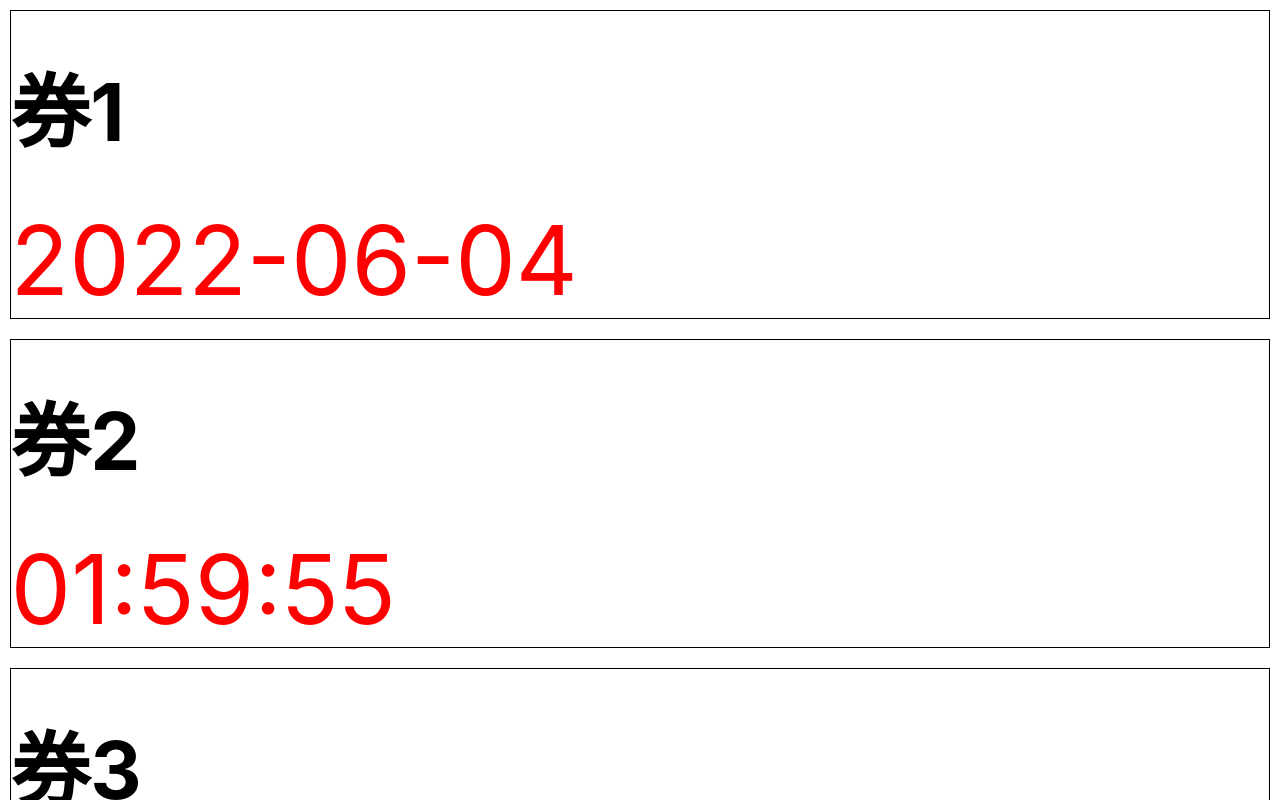
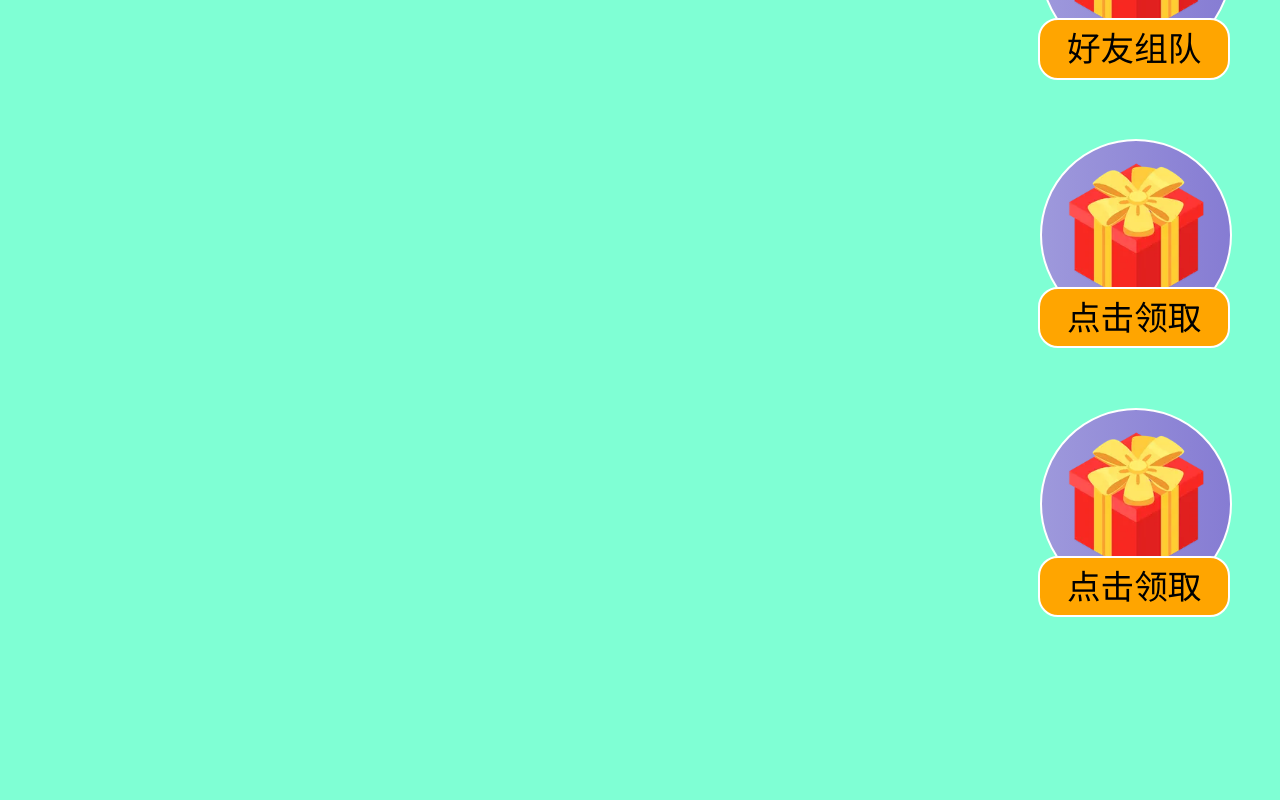
Before and after one commit to zhangone233/h5_demo, a React app: page / in a window 1280 px wide. Built offline with nearby package versions, Linux system fonts and the light colour scheme.

Commit message:
feat: animation动画

```diff
--- a/src/index.js
+++ b/src/index.js
@@ -5,12 +5,13 @@ import App from './App';
 import Home from './pages/home'
 import PageB from './pages/pageB/pageB'
 import PageC from './pages/pageC/pageC'
+import PageD from './pages/pageD/pageD'
 import reportWebVitals from './reportWebVitals';
 
 const root = ReactDOM.createRoot(document.getElementById('root'));
 root.render(
   <React.StrictMode>
-    <PageC />
+    <PageD />
   </React.StrictMode>
 );
 
--- a/src/pages/pageC/components/ListItem/ListItem.jsx.jsx
+++ b/src/pages/pageC/components/ListItem/ListItem.jsx.jsx
@@ -13,6 +13,18 @@ import dayjs from 'dayjs';
  */
 
 class ListItem extends PureComponent {
+
+  // static getDerivedStateFromProps (nextProps, nextState) {
+
+  // }
+
+  // componentDidUpdate(prevProps, prevState) {
+  //   const { delayBox, finalReward } = this.props;
+
+  //   if (prevProps.delayBox !== delayBox || prevProps.finalReward !== finalReward) {
+  //     this.hasCoupon();
+  //   }
+  // }
 
   // 截止日期定时器
   deadlineTimer = null;
@@ -106,7 +118,7 @@ class ListItem extends PureComponent {
 
     const [h, m, s] = this.secondsConvertHMS(differenceSecondsTime, true);
 
-    this.startTimeoutFn(differenceSecondsTime);
+    // this.startTimeoutFn(differenceSecondsTime);
     return `${h}:${m}:${s}`;
   }
 
--- /dev/null
+++ b/src/pages/pageD/pageD.jsx
@@ -0,0 +1,44 @@
+import React, { PureComponent } from 'react';
+import './pageD.scss';
+
+export default class PageD extends PureComponent {
+  state = {
+    data: [
+      {
+        name: '好友组队',
+        url: require('./gift.png'),
+      },
+      {
+        name: '点击领取',
+        url: require('./gift.png'),
+      },
+      {
+        name: '点击领取',
+        url: require('./gift.png'),
+      }
+    ]
+  }
+
+  render () {
+    const { data } = this.state;
+
+    return (
+      <div className="container">
+        <div className="content">
+          {/* start */}
+          <div className="gift-list">
+            {data.map(item => (
+              <div className='gift-item'>
+                  <div className='gift-icon gift-icon-animation'>
+                    <img src={item.url} alt="" />
+                  </div>
+
+                  <div className='gift-name'>{item.name}</div>
+              </div>
+            ))}
+          </div>
+        </div>
+      </div>
+    )
+  }
+}
--- /dev/null
+++ b/src/pages/pageD/pageD.scss
@@ -0,0 +1,114 @@
+.container{
+  width: 100vw;
+
+  .content{
+    width: 100%;
+    height: 100vh;
+    overflow: hidden;
+    background-color:aquamarine;
+
+    .gift-list{
+      position: fixed;
+      right: 0.5rem;
+      bottom: 25vh;
+
+      .gift-item{
+        width: 2rem;
+        height: 2rem;
+        border-radius: 50%;
+        box-sizing: border-box;
+        border: 2px solid #fff;
+        background-image: linear-gradient(to right, rgba(166, 127, 221, .8),rgba(136, 91, 210, .8));
+        position: relative;
+
+        & + .gift-item{
+          margin-top: 0.8rem;
+        }
+
+        .gift-icon{
+          width: 100%;
+          height: 100%;
+
+          @keyframes rotateAndScale {
+            0% {
+              transform: scale(1) rotate(0);
+            }
+
+            5% {
+              transform: scale(1.05) rotate(15deg);
+            }
+
+            10% {
+              transform: scale(1.1) rotate(0deg);
+            }
+
+            15% {
+              transform: scale(1.15) rotate(-15deg);
+            }
+
+            20% {
+              transform: scale(1.20) rotate(0deg);
+            }
+
+            25% {
+              transform: scale(1.15) rotate(10deg);
+            }
+
+            30% {
+              transform: scale(1.1) rotate(0deg);
+            }
+
+            35% {
+              transform: scale(1.05) rotate(-10deg);
+            }
+
+            40% {
+              transform: scale(1) rotate(0);
+            }
+
+            // 40% ~ 100% 不改变任何东西，这期间作为动画重复播放的间隔时间
+            // 动画持续时长为 2.5秒 除去前 40% 的动画时间，得出剩余间隔时间为 1.5秒 后再次播放动画
+            100% {
+              transform: scale(1) rotate(0);
+            }
+          }
+
+          &.gift-icon-animation{
+            // 初始元素放大比例为1:1正常大小。  旋转方向度数为0正常位置
+            transform: scale(1) rotate(0);
+            // 初始页面时，等待2.5秒后开始第一次动画
+            animation-delay: 1.5s;
+            // 动画持续时长为 2.5秒
+            animation-duration: 2.5s;
+            // 帧动画的名称 （@keyframes 自定义的名称）
+            animation-name: rotateAndScale;
+            // 动画速度曲线 (linear（匀速）、ease（慢-快-慢）、ease-in（开始慢）、ease-out（结束慢）、ease-in-out（开始、结束慢）)
+            animation-timing-function: linear;
+            // 总共重复执行多少次动画，默认一次 （infinite 为无限循环动画）
+            animation-iteration-count: infinite;
+          }
+
+          img{
+            width: 100%;
+            height: 100%;
+          }
+        }
+
+        .gift-name{
+          width: 100%;
+          height: 0.6rem;
+          color: #000;
+          font-size: 0.35rem;
+          line-height: 0.6rem;
+          text-align: center;
+          border-radius: 20px;
+          border: 2px solid #fff;
+          background-color: orange;
+          position: absolute;
+          bottom: -0.2rem;
+          left: -0.04rem;
+        }
+      }
+    }
+  }
+}
```
Also changed, not shown: .eslintrc.js (added), src/pages/pageD/gift.png (added), 1 other file (tests, documents, lock files or other folders).
